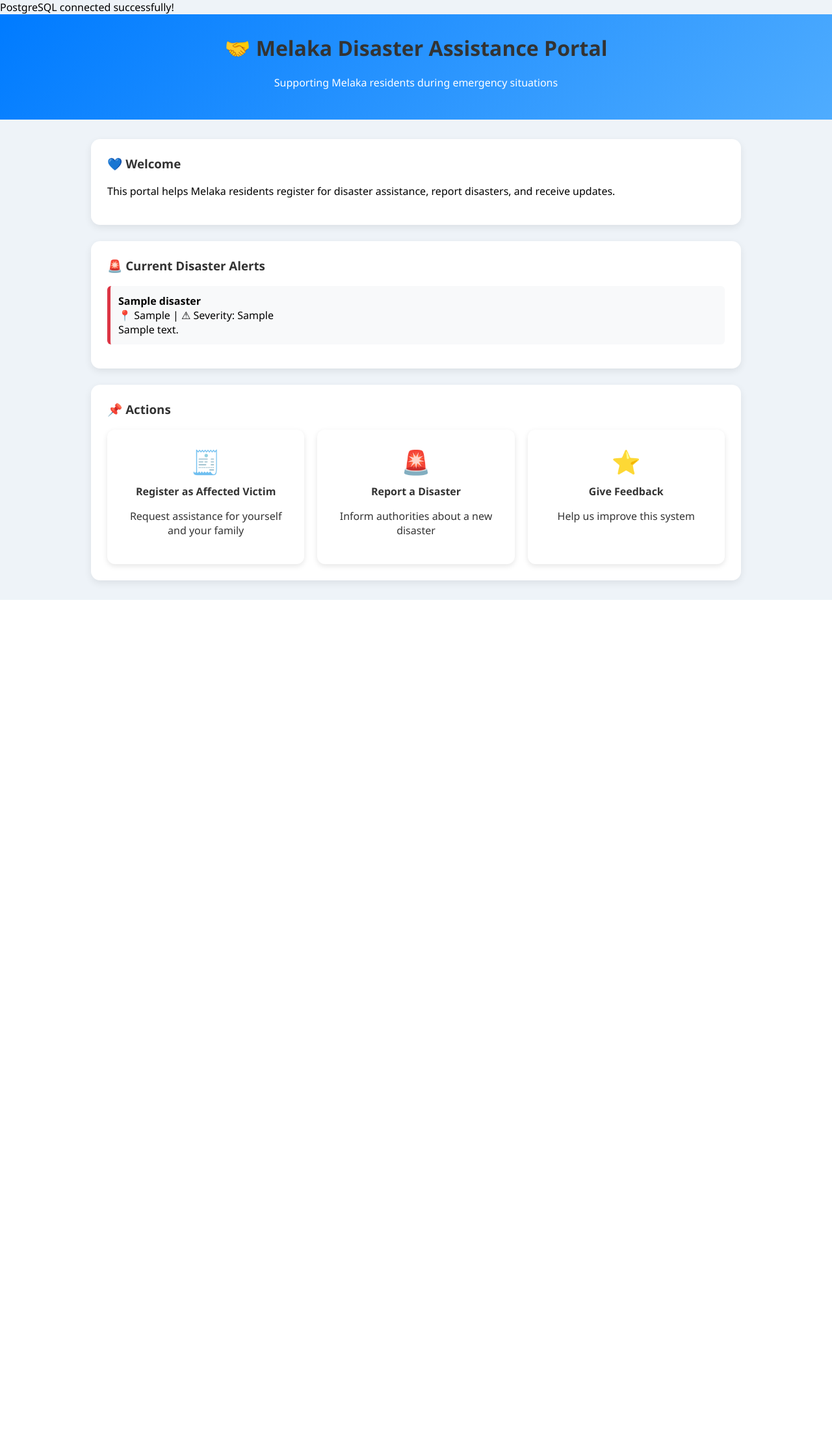
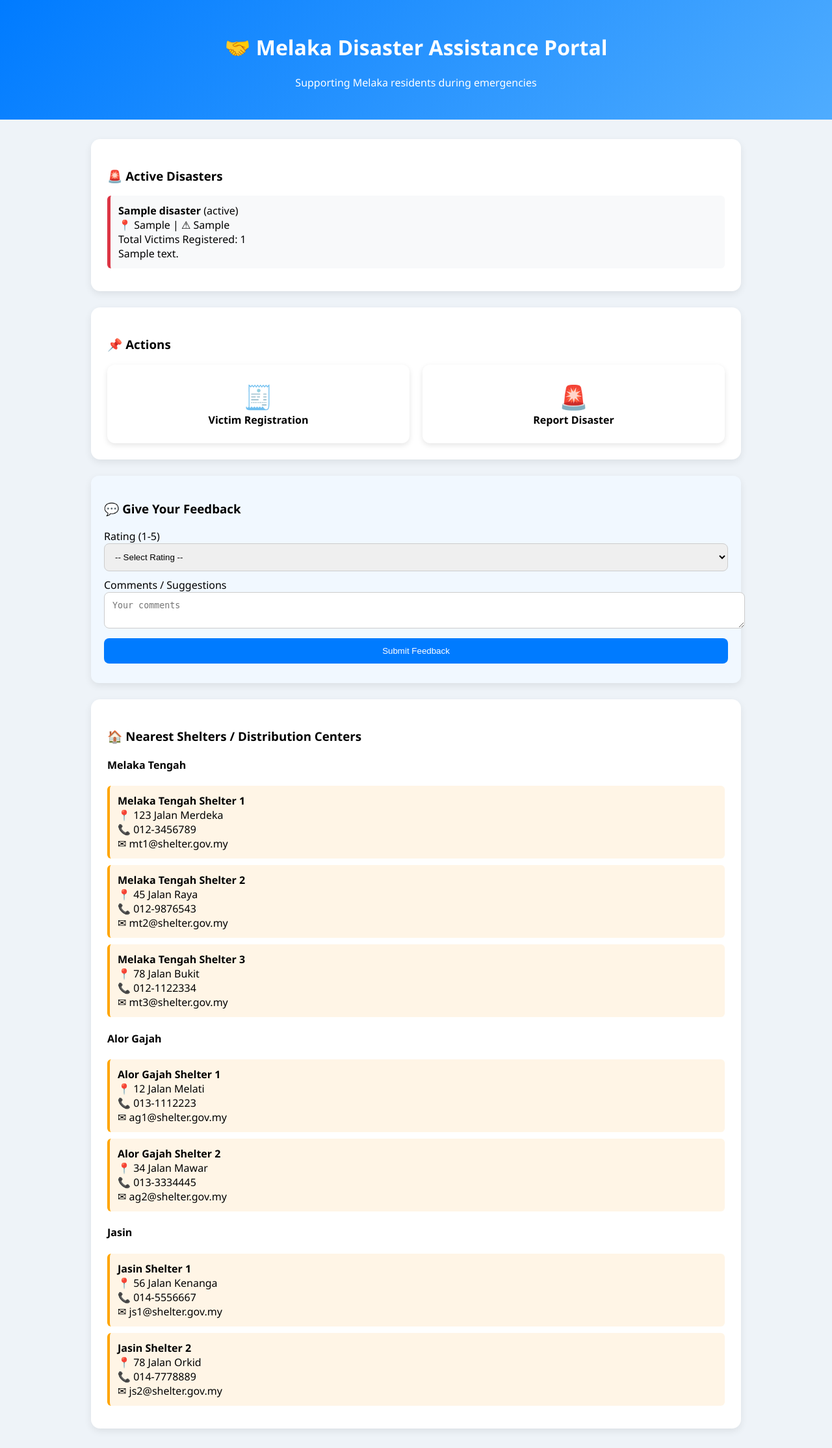
Before and after one commit to kmadaniel/workshop2, a PHP site: page / in a window 1280 px wide. Shown: the whole page at 65% size. Before the commit the page ends 923 px from the top, so only its background shows below. Run offline with PHP 8.4, Linux system fonts and the light colour scheme; tables that the repository leaves empty or names only in its code hold one stand-in row (values such as "Sample post"); some libraries are stand-ins or nearby versions.

Commit message:
Updated db.php and index.php, added victim_register.php

```diff
--- a/db.php
+++ b/db.php
@@ -8,7 +8,7 @@ $pass = "0212";
 try {
     $conn = new PDO("pgsql:host=$host;port=$port;dbname=$dbname;", $user, $pass);
     $conn->setAttribute(PDO::ATTR_ERRMODE, PDO::ERRMODE_EXCEPTION);
-    echo "PostgreSQL connected successfully!";
+    // Connection successful, no message displayed
 } catch (PDOException $e) {
     echo "Connection failed: " . $e->getMessage();
 }
--- a/index.php
+++ b/index.php
@@ -1,63 +1,44 @@
 <?php
 include "db.php";
 
-// Check which page to show
-$page = $_GET['page'] ?? 'dashboard';
-$message = "";
-
-// Handle form submission
-if ($_SERVER['REQUEST_METHOD'] === 'POST' && $page === 'victim_register') {
-    // Get victim info
-    $full_name = $_POST['full_name'];
-    $ic_number = $_POST['ic_number'];
-    $email = $_POST['email'];
-    $phone = $_POST['phone'];
-    $address = $_POST['address'];
-    $postal_code = $_POST['postal_code'];
-    $city = $_POST['city'];
-    $district = $_POST['district'];
-    $family_members = $_POST['family_members'];
-    $has_baby = !empty($_POST['has_baby']) ? 't' : 'f';
-    $has_elderly = !empty($_POST['has_elderly']) ? 't' : 'f';
-    $has_disabled = !empty($_POST['has_disabled']) ? 't' : 'f';
-
-
+// Handle feedback submission
+$feedback_message = "";
+if ($_SERVER['REQUEST_METHOD'] === 'POST' && isset($_POST['feedback_submit'])) {
+    $stmt = $conn->prepare("INSERT INTO feedback (rating, comments) VALUES (?, ?)");
     try {
-        // Start transaction
-        $conn->beginTransaction();
-
-        // Insert victim
-        $stmt = $conn->prepare("INSERT INTO victim
-            (full_name, ic_number, email, phone, address, postal_code, city, district, family_members, has_baby, has_elderly, has_disabled)
-            VALUES (?, ?, ?, ?, ?, ?, ?, ?, ?, ?, ?, ?) RETURNING victim_id");
-        $stmt->execute([$full_name, $ic_number, $email, $phone, $address, $postal_code, $city, $district, $family_members, $has_baby, $has_elderly, $has_disabled]);
-        $victim_id = $stmt->fetchColumn();
-
-        // Insert victim request
-        // For simplicity, pick the first active disaster
-        $disaster = $conn->query("SELECT disaster_id FROM disaster WHERE status='Active' ORDER BY severity DESC LIMIT 1")->fetch(PDO::FETCH_ASSOC);
-        $disaster_id = $disaster ? $disaster['disaster_id'] : null;
-
-        if ($disaster_id) {
-            $items = array_filter($_POST['item_name']); // remove empty names
-            $remarks = "Requested items: " . implode(", ", $items);
-
-            $stmt2 = $conn->prepare("INSERT INTO victim_requests (victim_id, disaster_id, remarks) VALUES (?, ?, ?)");
-            $stmt2->execute([$victim_id, $disaster_id, $remarks]);
-        }
-
-        $conn->commit();
-        $message = "✅ Registration successful! Your request has been submitted.";
-    } catch (Exception $e) {
-        $conn->rollBack();
-        $message = "❌ Registration failed: " . $e->getMessage();
+        $stmt->execute([$_POST['rating'], $_POST['comments']]);
+        $feedback_message = "✅ Thank you for your feedback!";
+    } catch (PDOException $e) {
+        $feedback_message = "❌ Failed to submit feedback: " . $e->getMessage();
     }
 }
 
-// Fetch active disasters for dashboard
-$disasters = $conn->query(
-    "SELECT * FROM disaster WHERE status = 'Active' ORDER BY severity DESC"
-)->fetchAll(PDO::FETCH_ASSOC);
+// Fetch disasters with total victims
+$disasters = $conn->query("
+    SELECT d.disaster_id, d.disaster_name, d.district, d.severity, d.alert_message, d.status,
+           COUNT(vd.victim_id) AS total_victims
+    FROM disaster d
+    LEFT JOIN victim_disaster vd ON d.disaster_id = vd.disaster_id
+    GROUP BY d.disaster_id
+    ORDER BY d.created_at DESC
+")->fetchAll(PDO::FETCH_ASSOC);
+
+// Static shelters info
+$shelters_by_district = [
+    'Melaka Tengah' => [
+        ['name'=>'Melaka Tengah Shelter 1','address'=>'123 Jalan Merdeka','contact_number'=>'012-3456789','email'=>'mt1@shelter.gov.my'],
+        ['name'=>'Melaka Tengah Shelter 2','address'=>'45 Jalan Raya','contact_number'=>'012-9876543','email'=>'mt2@shelter.gov.my'],
+        ['name'=>'Melaka Tengah Shelter 3','address'=>'78 Jalan Bukit','contact_number'=>'012-1122334','email'=>'mt3@shelter.gov.my']
+    ],
+    'Alor Gajah' => [
+        ['name'=>'Alor Gajah Shelter 1','address'=>'12 Jalan Melati','contact_number'=>'013-1112223','email'=>'ag1@shelter.gov.my'],
+        ['name'=>'Alor Gajah Shelter 2','address'=>'34 Jalan Mawar','contact_number'=>'013-3334445','email'=>'ag2@shelter.gov.my']
+    ],
+    'Jasin' => [
+        ['name'=>'Jasin Shelter 1','address'=>'56 Jalan Kenanga','contact_number'=>'014-5556667','email'=>'js1@shelter.gov.my'],
+        ['name'=>'Jasin Shelter 2','address'=>'78 Jalan Orkid','contact_number'=>'014-7778889','email'=>'js2@shelter.gov.my']
+    ]
+];
 ?>
 
 <!DOCTYPE html>
@@ -69,160 +50,98 @@ body { margin:0; font-family:'Segoe UI',sans-serif; background:#eef3f8; }
 .header { background:linear-gradient(135deg,#007bff,#4facfe); color:white; padding:30px; text-align:center; }
 .container { max-width:1000px; margin:30px auto; padding:0 20px; }
 .card { background:white; border-radius:14px; padding:25px; box-shadow:0 4px 12px rgba(0,0,0,0.08); margin-bottom:25px; }
-h1,h2,h3 { margin-top:0; color:#333; }
-a { text-decoration:none; }
-.submit-btn, .action-btn { display:block; background:#007bff; color:white; border:none; padding:15px; margin-bottom:10px; border-radius:10px; text-align:center; cursor:pointer; transition:0.2s ease; }
-.submit-btn:hover, .action-btn:hover { background:#0056b3; }
-.back-btn { display:inline-block; margin-bottom:20px; color:#007bff; font-weight:bold; }
-.back-btn:hover { text-decoration:underline; }
-form label { display:block; font-weight:600; margin-bottom:6px; color:#444; }
-form input, form textarea { width:100%; padding:12px; border-radius:8px; border:1px solid #ccc; margin-bottom:15px; font-size:15px; }
-form textarea { resize: vertical; }
-.checkbox-group label { font-weight:normal; display:block; margin-bottom:8px; }
-.items { display:grid; grid-template-columns:2fr 1fr; gap:10px; margin-bottom:10px; }
 .actions { display:grid; grid-template-columns:repeat(auto-fit,minmax(250px,1fr)); gap:20px; }
-.action-card { background:white; border-radius:12px; padding:25px; text-align:center; color:#333; box-shadow:0 3px 8px rgba(0,0,0,0.1); transition:0.2s ease; }
-.action-card:hover { transform:translateY(-4px); box-shadow:0 8px 20px rgba(0,0,0,0.15); }
-.action-card span { font-size:36px; display:block; margin-bottom:10px; }
-.alerts p { background:#f8f9fa; padding:12px; border-left:5px solid #dc3545; border-radius:6px; margin-bottom:12px; }
-.note { background:#f1f8ff; padding:15px; border-left:4px solid #007bff; border-radius:8px; margin-bottom:20px; font-size:14px; }
-.message { padding:12px; margin-bottom:20px; border-radius:8px; font-weight:bold; }
-.success { background:#e8f5e9; color:#28a745; border-left:4px solid #28a745; }
-.error { background:#fdd; color:#d9534f; border-left:4px solid #d9534f; }
+.action-card { background:white; border-radius:12px; padding:25px; text-align:center; box-shadow:0 3px 8px rgba(0,0,0,0.1); transition:.2s; }
+.action-card:hover { transform:translateY(-4px); }
+.action-card span { font-size:36px; display:block; }
+.alert { background:#f8f9fa; padding:12px; border-left:5px solid #dc3545; border-radius:6px; margin-bottom:10px; }
+.feedback-form { background:#f1f8ff; padding:20px; border-radius:12px; margin-top:25px; }
+.feedback-form input, .feedback-form textarea, .feedback-form select, .feedback-form button { width:100%; padding:12px; margin-bottom:10px; border-radius:8px; border:1px solid #ccc; }
+.feedback-form button { background:#007bff; color:white; border:none; cursor:pointer; }
+.feedback-form button:hover { background:#0056b3; }
+.message { padding:12px; border-radius:8px; margin-bottom:15px; }
+.success { background:#e8f5e9; color:#2e7d32; border-left:4px solid #28a745; }
+.error { background:#fdd; color:#c62828; border-left:4px solid #d9534f; }
+.shelter { background:#fff5e6; padding:12px; border-left:4px solid #ffa500; border-radius:6px; margin-bottom:10px; }
+a { text-decoration:none; color:inherit; }
 </style>
 </head>
 <body>
 
 <div class="header">
     <h1>🤝 Melaka Disaster Assistance Portal</h1>
-    <p>Supporting Melaka residents during emergency situations</p>
+    <p>Supporting Melaka residents during emergencies</p>
 </div>
 
 <div class="container">
 
-<?php if ($page === 'victim_register'): ?>
-    <a href="index.php" class="back-btn">← Back to Dashboard</a>
-
+<!-- Active Disasters -->
 <div class="card">
-        <h2>🧾 Victim Registration</h2>
-        <div class="note">
-            📌 <b>Guidelines for registering:</b>
-            <ul>
-                <li>One registration per victim for each disaster.</li>
-                <li>False or misleading information may be rejected.</li>
-                <li>Aid priority is based on family size and vulnerability.</li>
-                <li>Email verification is required before assistance.</li>
-                <li>You can request items like pampers, medicine, or baby formula based on availability.</li>
-            </ul>
+<h3>🚨 Active Disasters</h3>
+<?php if (!$disasters): ?>
+<p>No active disasters.</p>
+<?php else: foreach ($disasters as $d): ?>
+<div class="alert">
+<strong><?= htmlspecialchars($d['disaster_name']) ?></strong> (<?= htmlspecialchars($d['status']) ?>)<br>
+📍 <?= htmlspecialchars($d['district']) ?> | ⚠ <?= htmlspecialchars($d['severity']) ?><br>
+Total Victims Registered: <?= $d['total_victims'] ?><br>
+<?= htmlspecialchars($d['alert_message']) ?>
+</div>
+<?php endforeach; endif; ?>
 </div>
 
-        <div class="note" style="border-left:4px solid #28a745; background:#e8f5e9;">
-            💙 Stay safe, Melaka residents! Fill in accurate info to help us assist you better.
-        </div>
-
-        <?php if($message): ?>
-            <div class="message <?= strpos($message,'success')!==false ? 'success':'error' ?>"><?= $message ?></div>
-        <?php endif; ?>
-
-        <form action="index.php?page=victim_register" method="POST">
-            <h3>👤 Personal Info</h3>
-            <label>Full Name</label>
-            <input type="text" name="full_name" required>
-            <label>IC Number</label>
-            <input type="text" name="ic_number" required>
-            <label>Email</label>
-            <input type="email" name="email" required>
-            <label>Phone</label>
-            <input type="text" name="phone">
-
-            <h3>🏠 Address</h3>
-            <label>Address</label>
-            <textarea name="address" required></textarea>
-            <label>Postal Code</label>
-            <input type="text" name="postal_code">
-            <label>City</label>
-            <input type="text" name="city">
-            <label>District</label>
-            <input type="text" name="district" required>
-
-            <h3>👪 Family & Vulnerabilities</h3>
-            <label>Number of Family Members</label>
-            <input type="number" name="family_members" min="1" value="1">
-            <div class="checkbox-group">
-                <label><input type="checkbox" name="has_baby"> Baby / Infant</label>
-                <label><input type="checkbox" name="has_elderly"> Elderly</label>
-                <label><input type="checkbox" name="has_disabled"> Disabled Person</label>
-            </div>
-
-            <h3>📦 Assistance Requests</h3>
-            <p>You can request multiple items. Quantity depends on availability.</p>
-            <div class="items">
-                <input type="text" name="item_name[]" placeholder="Item name">
-                <input type="number" name="quantity[]" min="1" placeholder="Qty">
-            </div>
-            <div class="items">
-                <input type="text" name="item_name[]" placeholder="Item name">
-                <input type="number" name="quantity[]" min="1" placeholder="Qty">
-            </div>
-
-            <button type="submit" class="submit-btn">Submit Registration</button>
-        </form>
-
-        <a href="report_disaster.php" class="action-card">
-              <span>🚨</span>
-              <strong>Report a Disaster</strong>
-             <p>Inform authorities about a new disaster</p>
-</a>
-
-    </div>
-
-<?php else: ?>
-    <!-- Dashboard -->
-    <div class="card">
-        <h3>💙 Welcome</h3>
-        <p>This portal helps Melaka residents register for disaster assistance, report disasters, and receive updates.</p>
-    </div>
-
-    <!-- Disaster Alerts -->
-    <div class="card alerts">
-        <h3>🚨 Current Disaster Alerts</h3>
-        <?php if (empty($disasters)): ?>
-            <p>No active disasters reported at the moment.</p>
-        <?php else: ?>
-            <?php foreach ($disasters as $d): ?>
-                <p>
-                    <strong><?= htmlspecialchars($d['disaster_name']) ?></strong><br>
-                    📍 <?= $d['district'] ?> | ⚠ Severity: <?= $d['severity'] ?><br>
-                    <?= $d['alert_message'] ?>
-                </p>
-            <?php endforeach; ?>
-        <?php endif; ?>
-    </div>
-
-    <!-- Dashboard Actions -->
+<!-- Actions -->
 <div class="card">
 <h3>📌 Actions</h3>
 <div class="actions">
-            <a href="index.php?page=victim_register" class="action-card">
+<a href="victim_register.php" class="action-card">
 <span>🧾</span>
-                <strong>Register as Affected Victim</strong>
-                <p>Request assistance for yourself and your family</p>
+<strong>Victim Registration</strong>
 </a>
-
 <a href="report_disaster.php" class="action-card">
 <span>🚨</span>
-                <strong>Report a Disaster</strong>
-                <p>Inform authorities about a new disaster</p>
-            </a>
-
-            <a href="feedback.php" class="action-card">
-                <span>⭐</span>
-                <strong>Give Feedback</strong>
-                <p>Help us improve this system</p>
+<strong>Report Disaster</strong>
 </a>
 </div>
 </div>
+
+<!-- Feedback Form -->
+<div class="card feedback-form">
+<h3>💬 Give Your Feedback</h3>
+<?php if ($feedback_message): ?>
+<div class="message <?= strpos($feedback_message,'✅')!==false ? 'success':'error' ?>">
+<?= $feedback_message ?>
+</div>
 <?php endif; ?>
+<form method="POST">
+<label>Rating (1-5)</label>
+<select name="rating" required>
+    <option value="">-- Select Rating --</option>
+    <?php for ($i=1;$i<=5;$i++): ?>
+    <option value="<?= $i ?>"><?= $i ?></option>
+    <?php endfor; ?>
+</select>
+<label>Comments / Suggestions</label>
+<textarea name="comments" placeholder="Your comments" required></textarea>
+<button type="submit" name="feedback_submit">Submit Feedback</button>
+</form>
+</div>
+
+<!-- Static Shelters -->
+<div class="card">
+<h3>🏠 Nearest Shelters / Distribution Centers</h3>
+<?php foreach ($shelters_by_district as $district => $s_list): ?>
+<h4><?= htmlspecialchars($district) ?></h4>
+<?php foreach ($s_list as $s): ?>
+<div class="shelter">
+<strong><?= htmlspecialchars($s['name']) ?></strong><br>
+📍 <?= htmlspecialchars($s['address']) ?><br>
+📞 <?= htmlspecialchars($s['contact_number']) ?><br>
+✉ <?= htmlspecialchars($s['email']) ?>
+</div>
+<?php endforeach; ?>
+<?php endforeach; ?>
+</div>
 
 </div>
 </body>
```
Also changed, not shown: victim_register.php (added, +229 -0 lines). Lines whose indentation alone changed are shown as unchanged.
